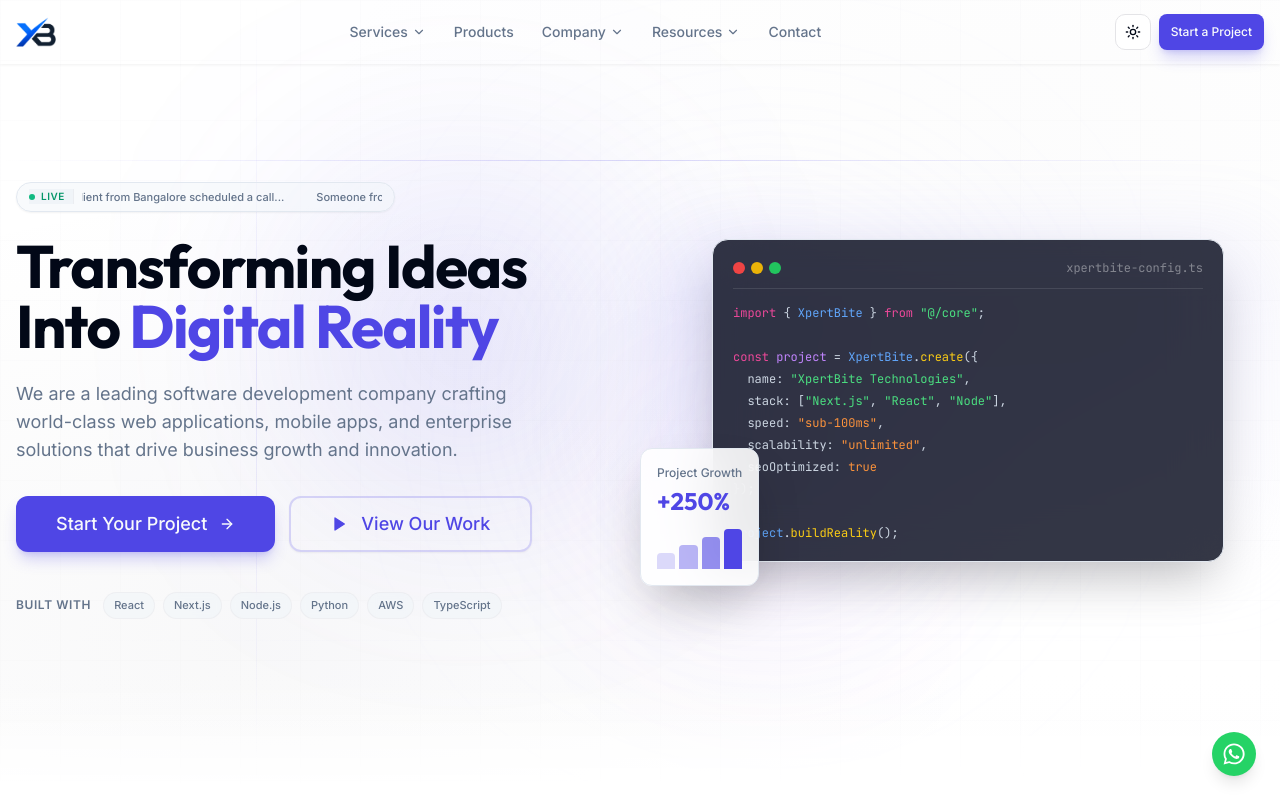
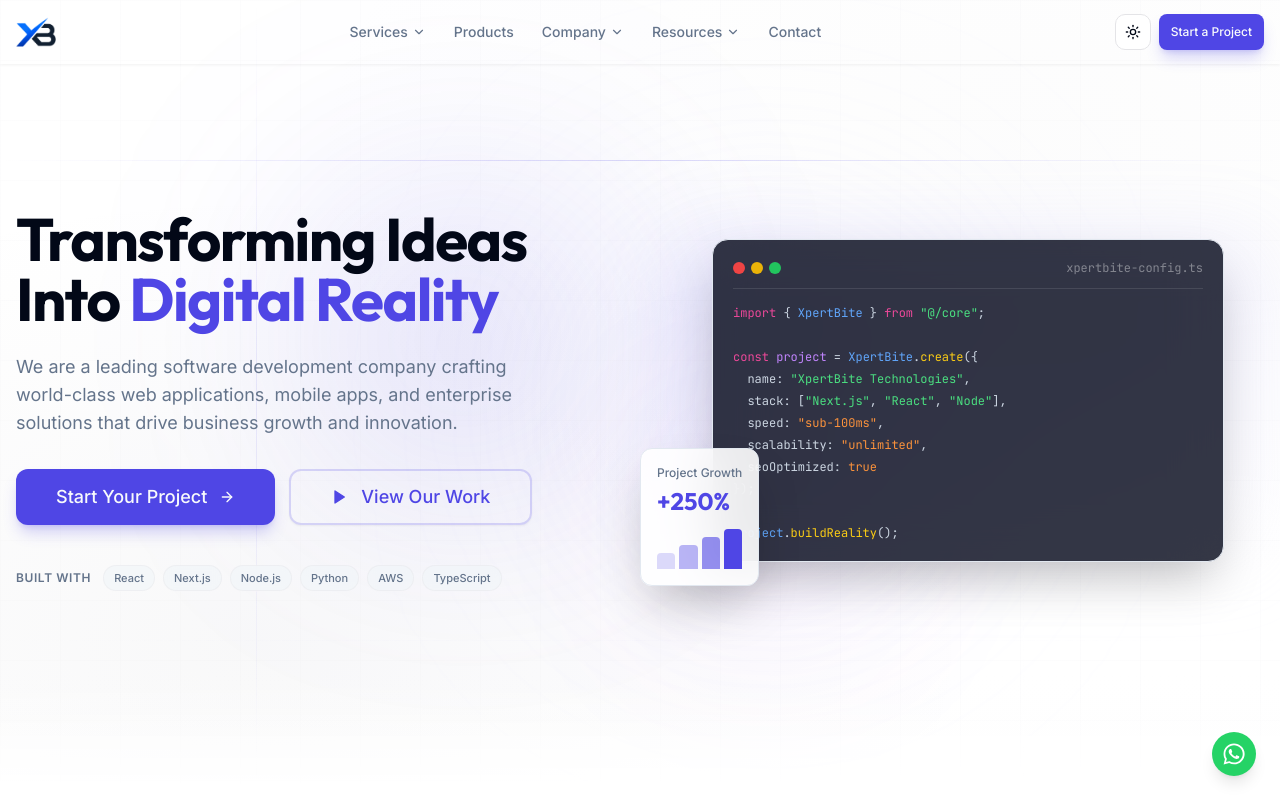
Before and after one commit to anilmonitor/xpertbite.in, a Next.js app: page / in a window 1280 px wide. Shown: the top 800 px of the page. Built offline with nearby package versions, Linux system fonts and the light colour scheme.

Commit message:
remove live

```diff
--- a/src/components/home/hero.tsx
+++ b/src/components/home/hero.tsx
@@ -4,7 +4,6 @@
 import { motion } from "framer-motion";
 import { ArrowRight, Play } from "lucide-react";
 import { Button } from "@/components/ui/button";
-import { Marquee } from "@/components/ui/marquee";
 
 export function Hero() {
   return (
@@ -31,33 +30,7 @@
 
           {/* Left Column: Heading and CTAs */}
           <div className="text-center lg:text-left max-w-2xl mx-auto lg:mx-0">
-            <motion.div
-              initial={{ opacity: 0, y: -20 }}
-              animate={{ opacity: 1, y: 0 }}
-              transition={{ duration: 0.5 }}
-              className="inline-flex items-center gap-2 px-3 py-1.5 rounded-full bg-slate-100/50 dark:bg-slate-900/30 border border-slate-200 dark:border-primary/20 mb-6 max-w-[280px] sm:max-w-md mx-auto lg:mx-0 overflow-hidden relative shadow-sm"
-            >
-              <div className="flex items-center gap-1.5 shrink-0 z-10 bg-slate-100/95 dark:bg-slate-900/95 pr-2 border-r border-border/40 font-semibold text-[10px] text-emerald-600 dark:text-emerald-500 uppercase tracking-wider">
-                <span className="h-1.5 w-1.5 rounded-full bg-emerald-500 shrink-0" />
-                Live
-              </div>
-              <div className="w-[180px] sm:w-[300px] overflow-hidden whitespace-nowrap text-[11px] font-medium text-muted-foreground select-none">
-                <Marquee duration="25s" pauseOnHover={false} repeat={2} gap="2rem">
-                  <span className="inline-flex items-center gap-1.5">
-                    Someone from Mumbai is consulting for a new project...
-                  </span>
-                  <span className="inline-flex items-center gap-1.5">
-                    A client from Bangalore scheduled a call...
-                  </span>
-                  <span className="inline-flex items-center gap-1.5">
-                    Someone from Delhi is reviewing GharTak Delivery App...
-                  </span>
-                  <span className="inline-flex items-center gap-1.5">
-                    A business owner from Hyderabad is estimating budget...
-                  </span>
-                </Marquee>
-              </div>
-            </motion.div>
+
 
             <motion.h1
               initial={{ opacity: 0, y: 30 }}
```
